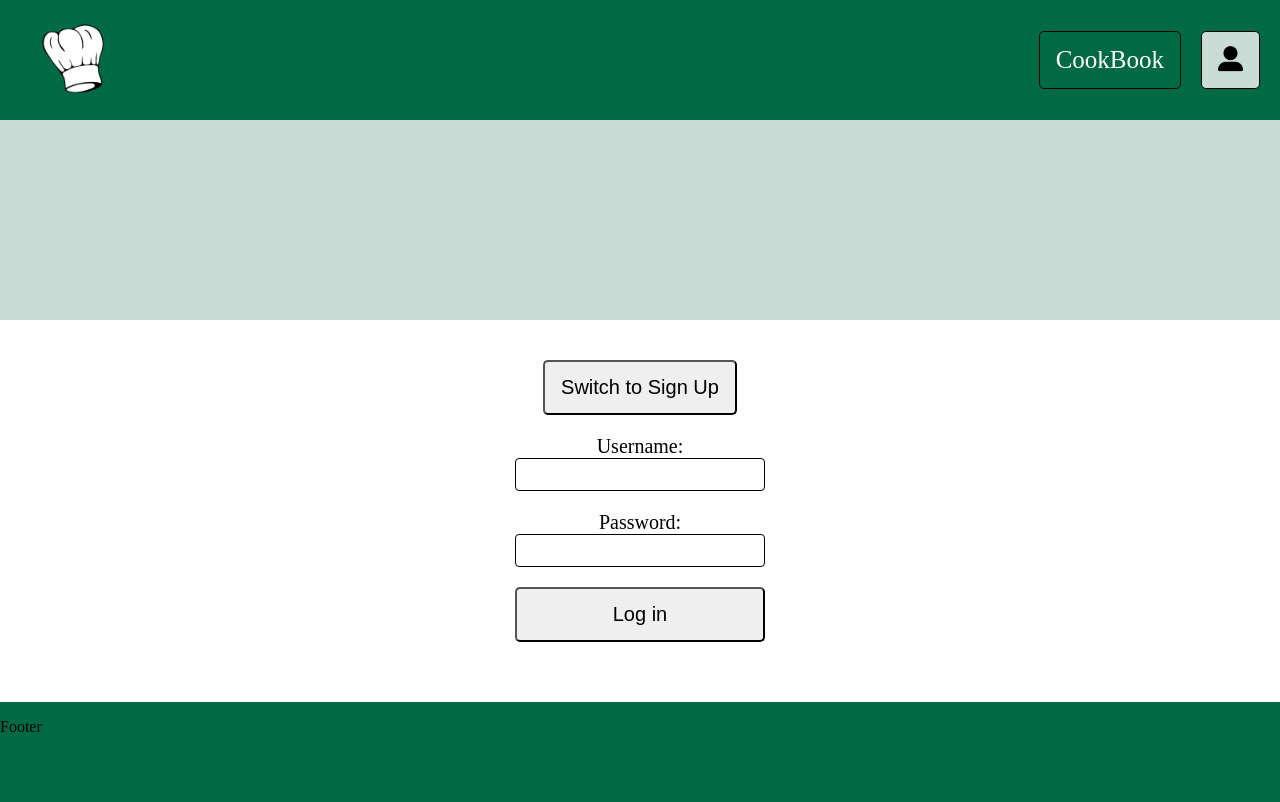
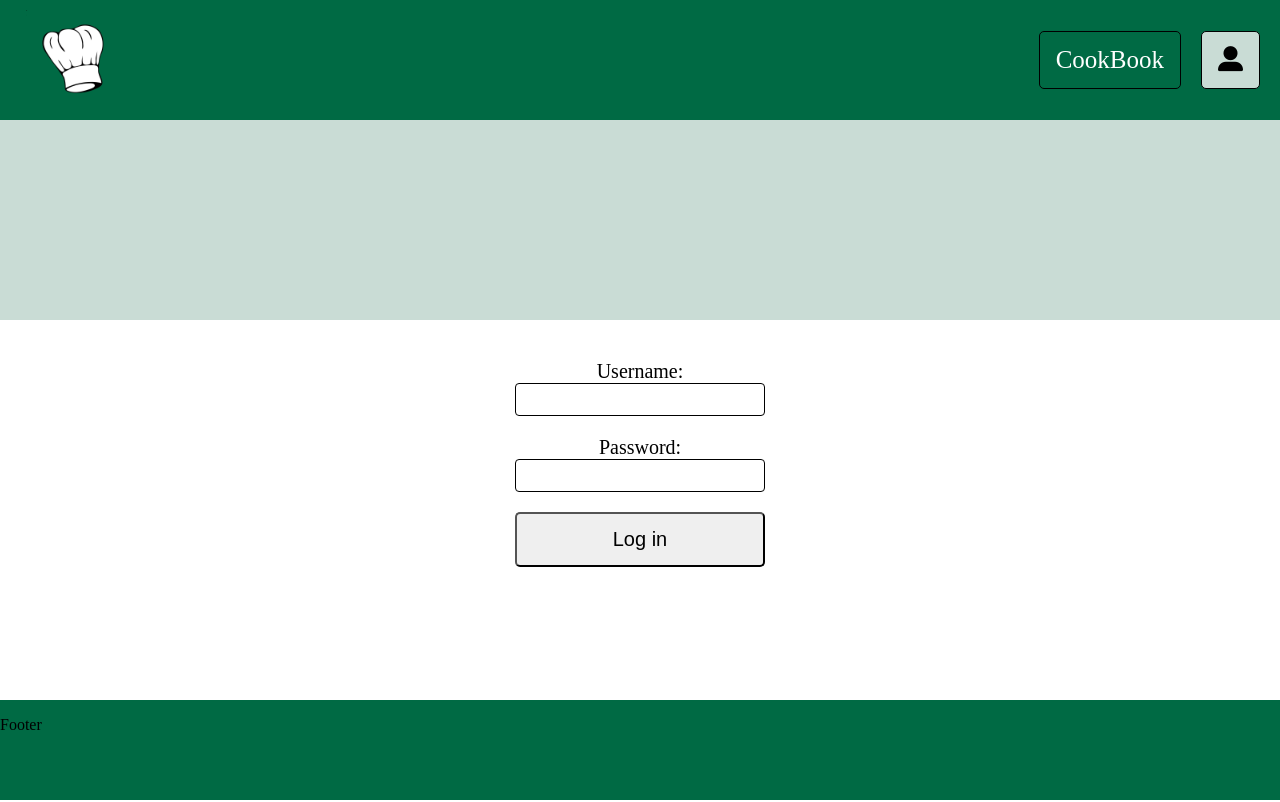
Before and after one commit to Metsittynyt/cookBook, a Vue app in the folder frontend/: page /user in a window 1280 px wide. Built offline with nearby package versions, Linux system fonts and the light colour scheme.

Commit message:
remove props

```diff
--- a/frontend/src/pages/UserPage.vue
+++ b/frontend/src/pages/UserPage.vue
@@ -1,14 +1,9 @@
 <template>
-  <div class="page">
-    <div v-if="!isLoggedIn">
-      <button @click="toggleMode">Switch to {{ isSignUp ? 'Log In' : 'Sign Up' }}</button>
-      <LogInForm :is-sign-up="isSignUp" />
-    </div>
+  <LogInForm v-if="!isLoggedIn" />
 
-    <div v-else>
-      <h1>Logged in as {{ username }}</h1>
-      <button @click="logout" class="logout-button">Log out</button>
-    </div>
+  <div v-else>
+    <h1>Logged in as {{ username }}</h1>
+    <button @click="logout" class="logout-button">Log out</button>
   </div>
 </template>
 
@@ -23,8 +18,7 @@ export default {
   },
   data() {
     return {
-      username: '',
-      isSignUp: false
+      username: ''
     }
   },
   computed: {
@@ -38,9 +32,6 @@ export default {
     this.username = localStorage.getItem('username') || 'User';
   },
   methods: {
-    toggleMode() {
-      this.isSignUp = !this.isSignUp;
-    },
     logout() {
       localStorage.removeItem('token');
       localStorage.removeItem('username'); // Clear the username from local storage
```
